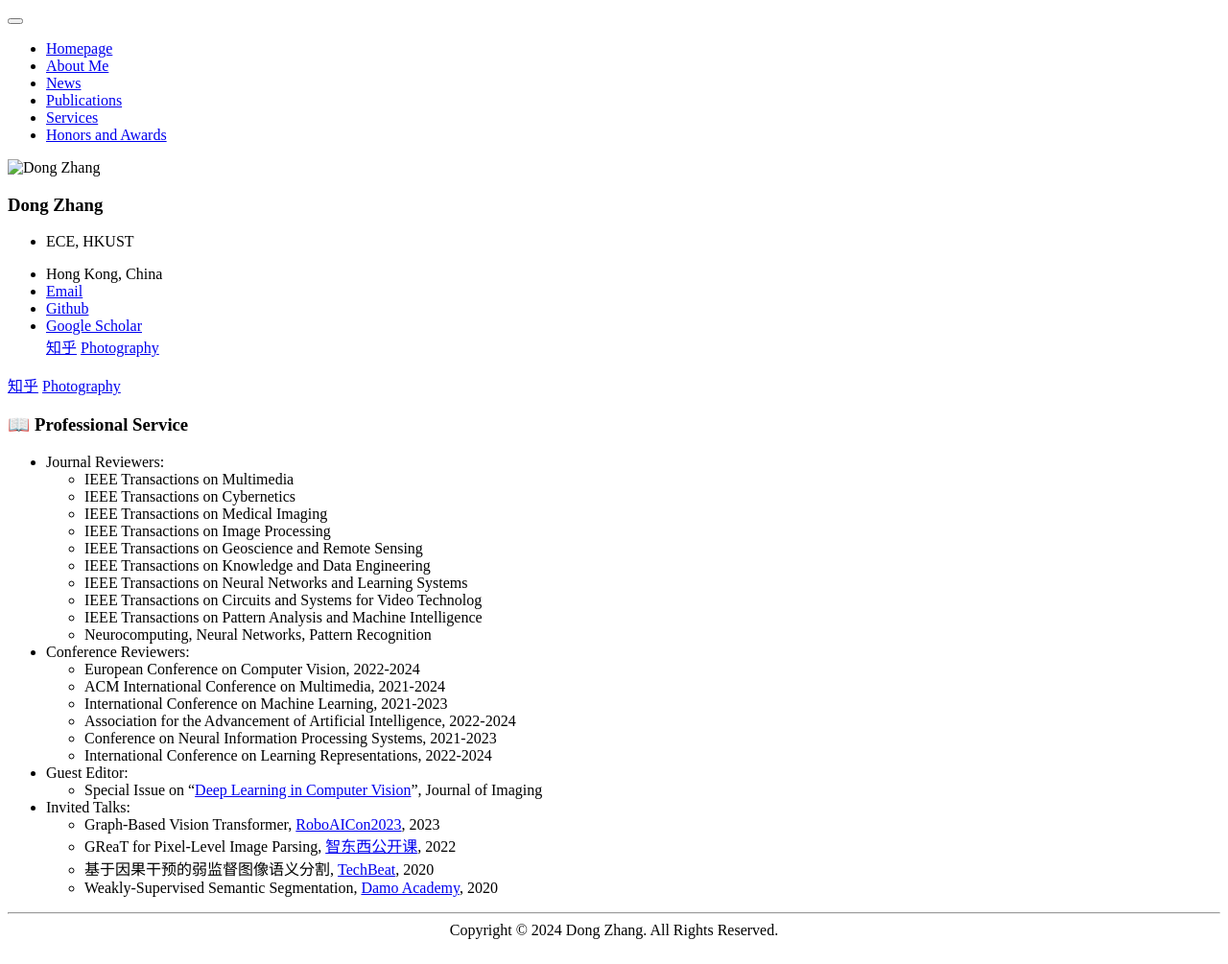
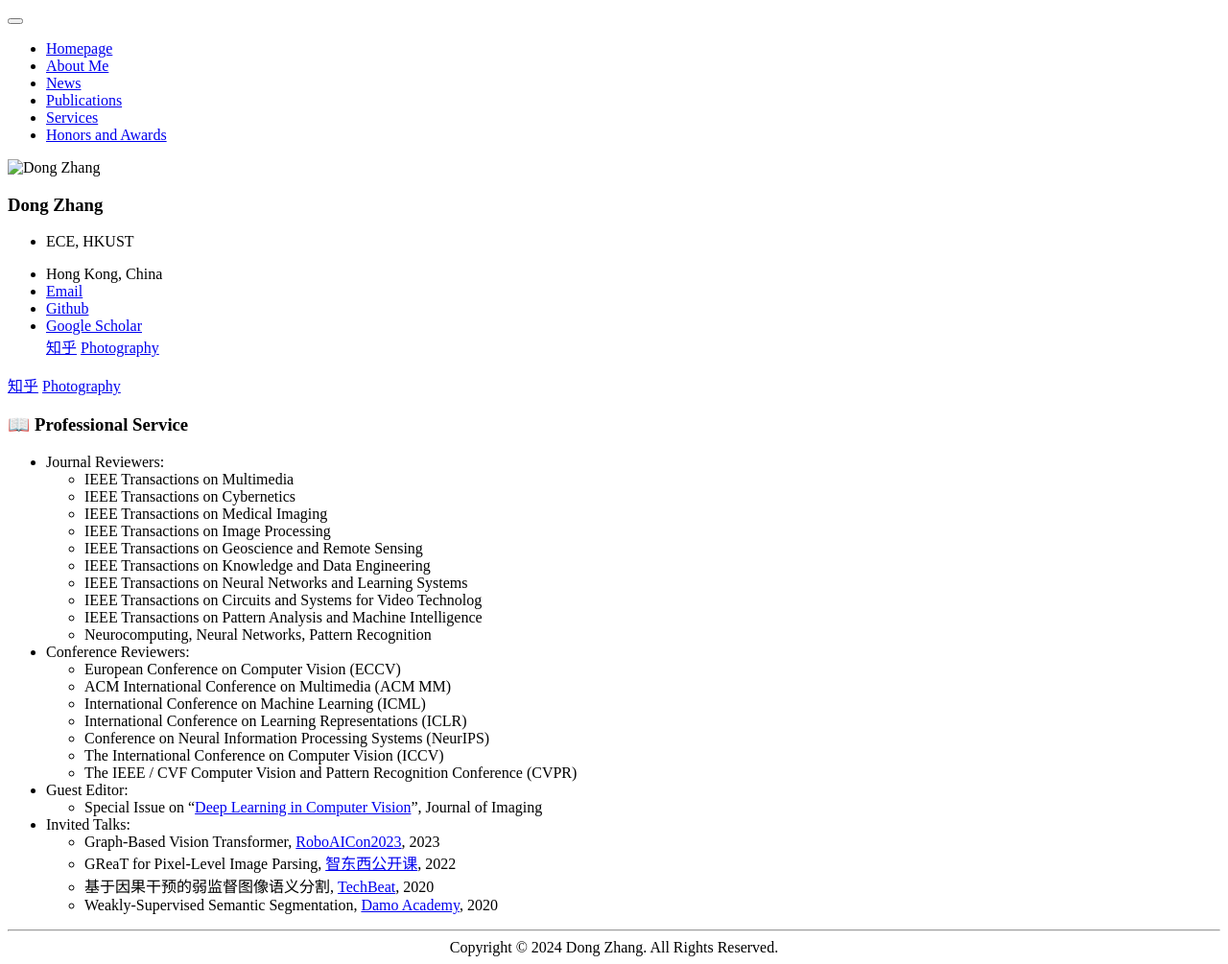
Before and after one commit to ZHANGDONG-NJUST/zhangdong-njust.github.io, a Jekyll site: the page built from _pages/includes/3_service.md, in a window 1280 px wide. Shown: the whole page at 96% size. Built offline with Jekyll 4.4.1, drawn with Linux system fonts in a browser that asks for light colours; our own code applies the rules of GitHub Pages for plain Markdown files.

Commit message:
Update 3_service.md

```diff
--- a/_pages/includes/3_service.md
+++ b/_pages/includes/3_service.md
@@ -12,12 +12,14 @@
   - Neurocomputing, Neural Networks, Pattern Recognition
 
 - Conference Reviewers:
-  - European Conference on Computer Vision, 2022-2024
-  - ACM International Conference on Multimedia, 2021-2024
-  - International Conference on Machine Learning, 2021-2023
-  - Association for the Advancement of Artificial Intelligence, 2022-2024
-  - Conference on Neural Information Processing Systems, 2021-2023
-  - International Conference on Learning Representations, 2022-2024
+  - European Conference on Computer Vision (ECCV)
+  - ACM International Conference on Multimedia (ACM MM)
+  - International Conference on Machine Learning (ICML)
+  - International Conference on Learning Representations (ICLR)
+  - Conference on Neural Information Processing Systems (NeurIPS)
+  - The International Conference on Computer Vision (ICCV)
+  - The IEEE / CVF Computer Vision and Pattern Recognition Conference (CVPR)
+
 
 
 - Guest Editor:
```
